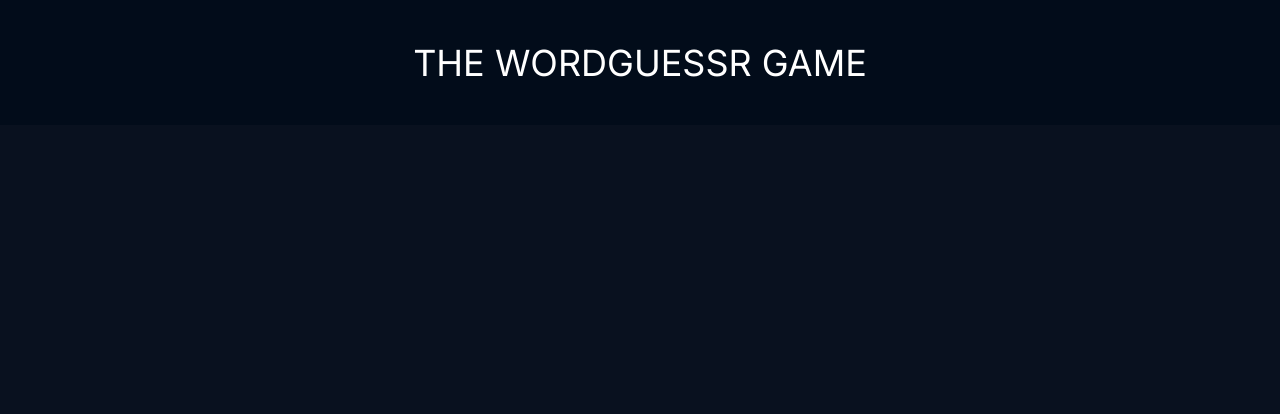
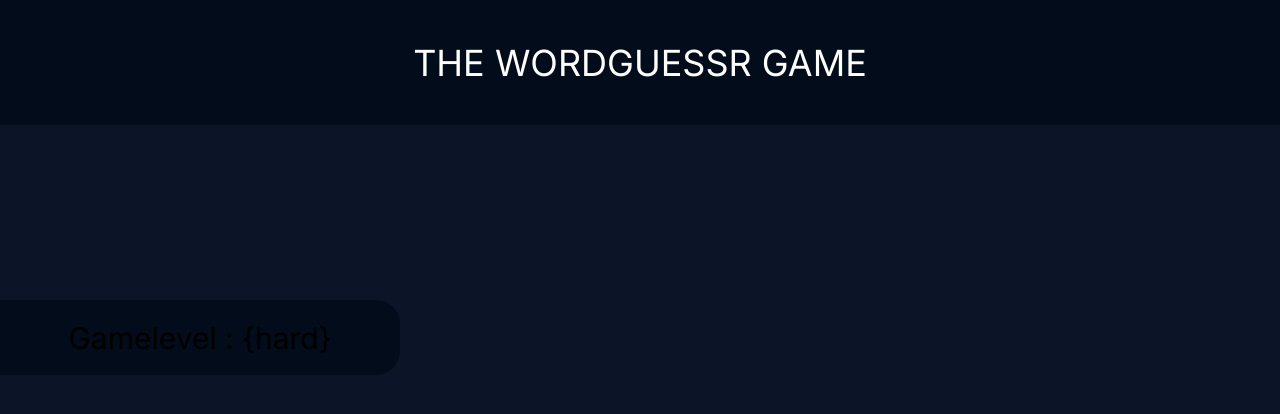
Before and after one commit to Samcoops/game-guess-word, a Next.js app: page /game in a window 1280 px wide. Shown: the top 414 px of the page. Built offline with nearby package versions, Linux system fonts and the light colour scheme.

Commit message:
+game page

```diff
--- a/src/app/game/page.tsx
+++ b/src/app/game/page.tsx
@@ -3,7 +3,7 @@
 export default function GamePage() {
   return (
     <div>
-      GamePage
+      <div className="absolute top-[300px] rounded-r-3xl h-[75px] w-[400px] text-3xl flex items-center justify-center bg-[#020C1A]">{`Gamelevel : {hard}`} </div>
     </div>
   )
 }
--- a/src/app/layout.tsx
+++ b/src/app/layout.tsx
@@ -18,7 +18,7 @@ export default function RootLayout({
 }>) {
   return (
     <html lang="en">
-      <body className={`${inter.className} bg-[#09111F]`}>
+      <body className={`${inter.className} bg-[#0b1527]`}>
         <Navbar/>
 
         {children}
```
